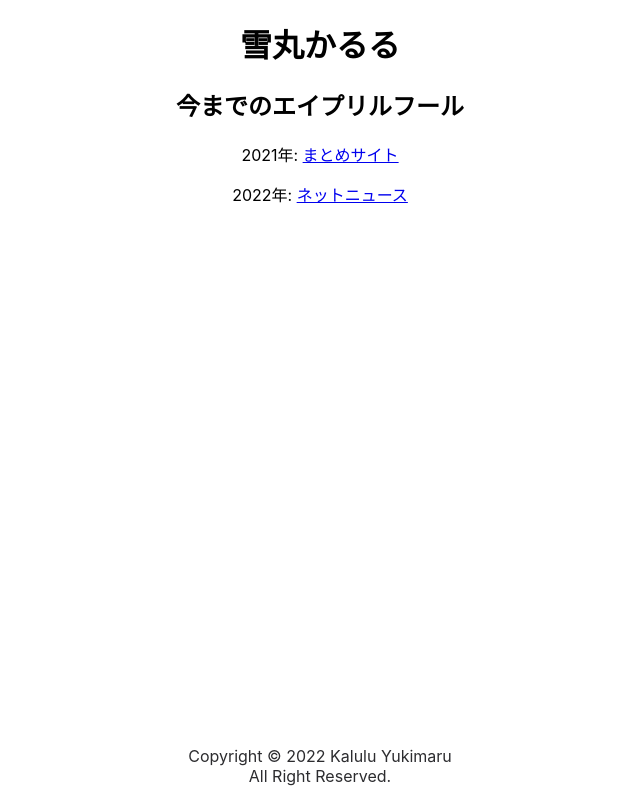
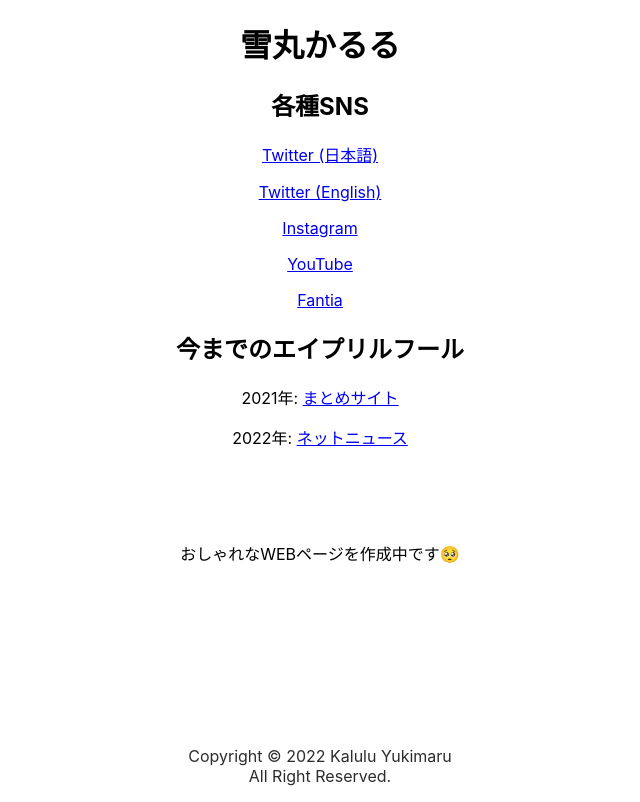
Before and after one commit to YSSkywalker/kalulu-web-legacy, a React (Create React App) app: page / in a window 1280 px wide. Shown: the whole page, without its empty margins (320-960 px from the left). Built offline with nearby package versions, Linux system fonts and the light colour scheme.

Commit message:
Add links of sns to Top

```diff
--- a/src/components/molecules/Top.js
+++ b/src/components/molecules/Top.js
@@ -7,9 +7,19 @@ class Top extends React.Component {
             <div>
                 <div className="top-message">
                     <h1 className='top-title'>雪丸かるる</h1>
+                    <h2>各種SNS</h2>
+                    <p><a href='https://twitter.com/kalulu_nya'>Twitter (日本語)</a></p>
+                    <p><a href='https://twitter.com/kalulu_nya'>Twitter (English)</a></p>
+                    <p><a href='https://www.instagram.com/kalulu_nya/'>Instagram</a></p>
+                    <p><a href='http://www.youtube.com/channel/UCUTIT3Kj9mrdyMvR6EEY6IQ?sub_confirmation=1'>YouTube</a></p>
+                    <p><a href='https://fantia.jp/fanclubs/65018'>Fantia</a></p>
                     <h2>今までのエイプリルフール</h2>
                     <p>2021年: <a href='/Matome'>まとめサイト</a></p>
                     <p>2022年: <a href='/News'>ネットニュース</a></p>
+                    <br/>
+                    <br/>
+                    <br/>
+                    <p>おしゃれなWEBページを作成中です🥺</p>
                 </div>
             </div>
         );
```
